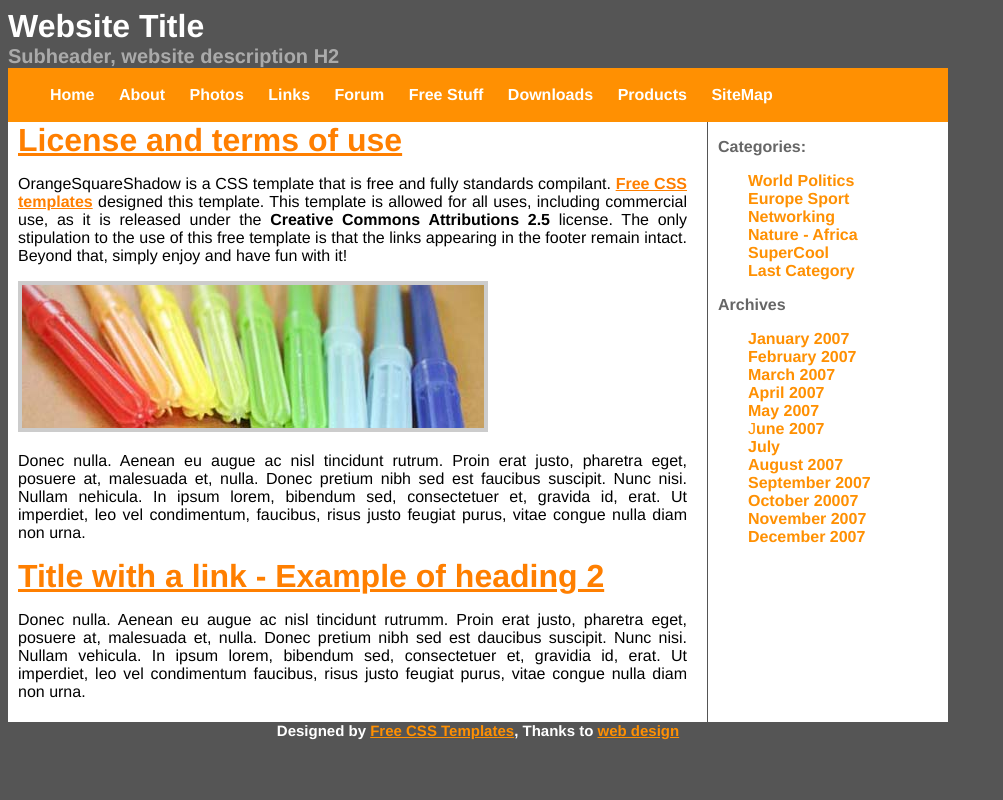
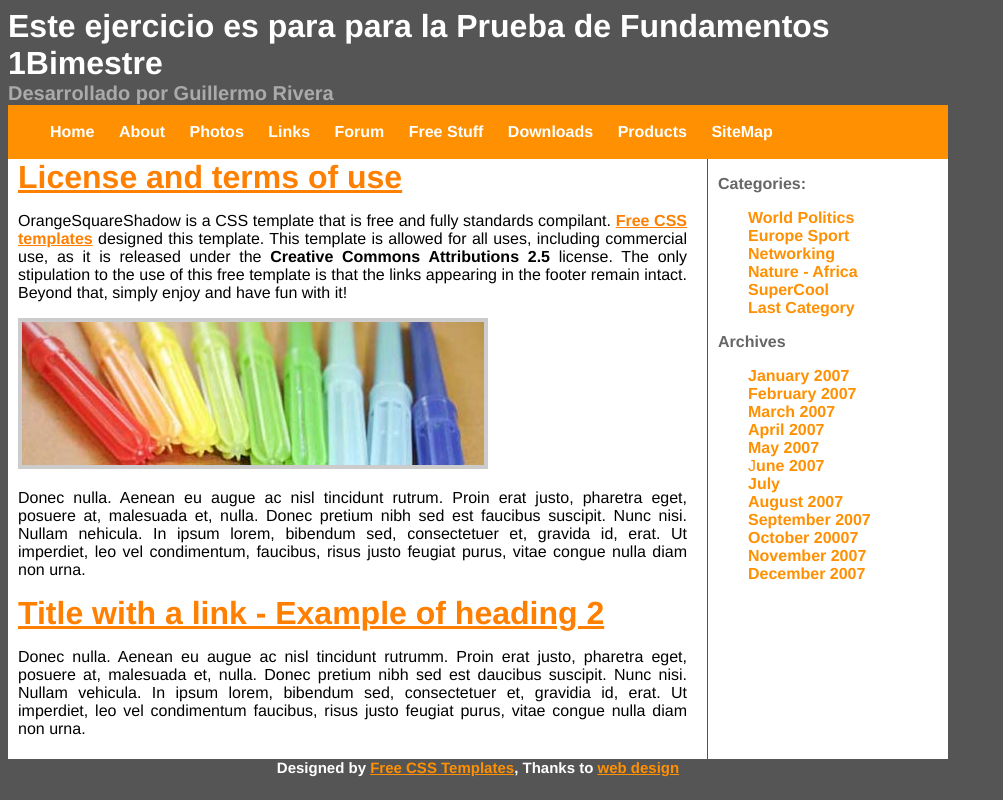
Before and after one commit to Guillo7799/Prueba-Fundamentos, a plain HTML site: page index.html in a window 1280 px wide. Shown: the top 800 px of the page, without its empty margins (0-1003 px from the left). Drawn offline with Linux system fonts and the light colour scheme.

Commit message:
Primeras modificaciones

```diff
--- a/index.html
+++ b/index.html
@@ -1,3 +1,74 @@
+<!DOCTYPE html>
+<!DOCTYPE html>
+<html>
+<head>
+	<title>Ejercicio Prueba Fundamentos</title>
+	<link rel="stylesheet" type="text/css" href="css/index.css">
+</head>
+<body>
+	<div class="main">
+		<header>
+			<h1>Este ejercicio es para para la Prueba de Fundamentos 1Bimestre</h1>
+			<h2>Desarrollado por Guillermo Rivera</h2>
+		</header>
+			<nav>
+				<ul>
+					<li><strong><a href="">Home</a></strong></li>
+					<li><strong><a href="">About</a></strong></li>
+					<li><strong><a href="">Photos</a></strong></li>
+					<li><strong><a href="">Links</a></strong></li>
+					<li><strong><a href="">Forum</a></strong></li>
+					<li><strong><a href="">Free Stuff</a></strong></li>
+					<li><strong><a href="">Downloads</a></strong></li>
+					<li><strong><a href="">Products</a></strong></li>
+					<li><strong><a href="">SiteMap</a></strong></li>
+				</ul>
+			</nav>
+			<div class="principal">
+				<h1 class="trep"><a href="">License and terms of use</a></h1>
+				<p>
+					OrangeSquareShadow is a CSS template that is free and fully standards compilant. <a href=""><strong>Free CSS templates</a></strong> designed this template. This template is allowed for all uses, including commercial use, as it is released under the <strong>Creative Commons Attributions 2.5</strong> license. The only stipulation to the use of this free template is that the links appearing in the footer remain intact. Beyond that, simply enjoy and have fun with it!
+				</p>
+				<p>
+					<img src="images/pic.jpg" border="4">
+				</p>
+				<p>
+					Donec nulla. Aenean eu augue ac nisl tincidunt rutrum. Proin erat justo, pharetra eget, posuere at, malesuada et, nulla. Donec pretium nibh sed est faucibus suscipit. Nunc nisi. Nullam nehicula. In ipsum lorem, bibendum sed, consectetuer et, gravida id, erat. Ut imperdiet, leo vel condimentum, faucibus, risus justo feugiat purus, vitae congue nulla diam non urna.
+				</p>
+				<h1><a href="">Title with a link - Example of heading 2</a></h1>
+				<p>
+					Donec nulla. Aenean eu augue ac nisl tincidunt rutrumm. Proin erat justo, pharetra eget, posuere at, malesuada et, nulla. Donec pretium nibh sed est daucibus suscipit. Nunc nisi. Nullam vehicula. In ipsum lorem, bibendum sed, consectetuer et, gravidia id, erat. Ut imperdiet, leo vel condimentum faucibus, risus justo feugiat purus, vitae congue nulla diam non urna.
+				</p>
+			</div>
+			<div class="segundo">
+				<p class="Derecha"><strong>Categories:</strong></p>
+				<ul class="ED">
+					<li><a href=""><strong>World Politics</a></strong></li>
+					<li><a href=""><strong>Europe Sport</a></strong></li>
+					<li><a href=""><strong>Networking</a></strong></li>
+					<li><a href=""><strong>Nature - Africa</a></strong></li>
+					<li><a href=""><strong>SuperCool</a></strong></li>
+					<li><a href=""><strong>Last Category</a></strong></li>
+
+				</ul>
+				<p class="Derecha"><strong>Archives</strong></p>
+				<ul class="ED">
+					<li><a href=""><strong>January 2007</a></strong></li>
+					<li><a href=""><strong>February 2007</a></strong></li>
+					<li><a href=""><strong>March 2007</a></strong></li>
+					<li><a href=""><strong>April 2007</a></strong></li>
+					<li><a href=""><strong>May 2007</a></strong></li>
+					<li><a href="">J<strong>une 2007</a></strong></li>
+					<li><a href=""><strong>July</a></strong></li>
+					<li><a href=""><strong>August 2007</a></strong></li>
+					<li><a href=""><strong>September 2007</a></strong></li>
+					<li><a href=""><strong>October 20007</a></strong></li>
+					<li><a href=""><strong>November 2007</a></strong></li>
+					<li><a href=""><strong>December 2007</a></strong></li>
+				</ul>
+			</div>
+		<h3 align="center">Designed by <a href="">Free CSS Templates</a>, Thanks to <a href="">web design</a></h3>
+	</div>
 <!DOCTYPE html>
 <!DOCTYPE html>
 <html>
```
